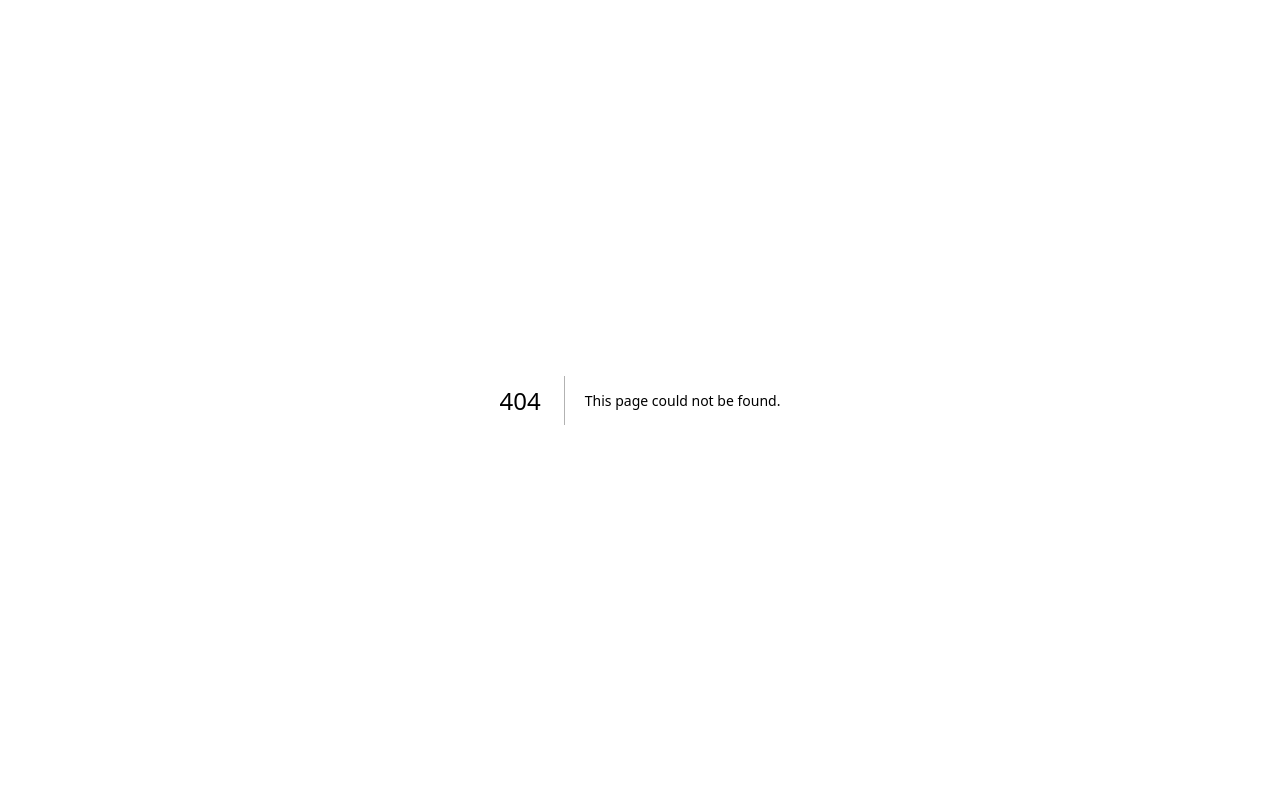
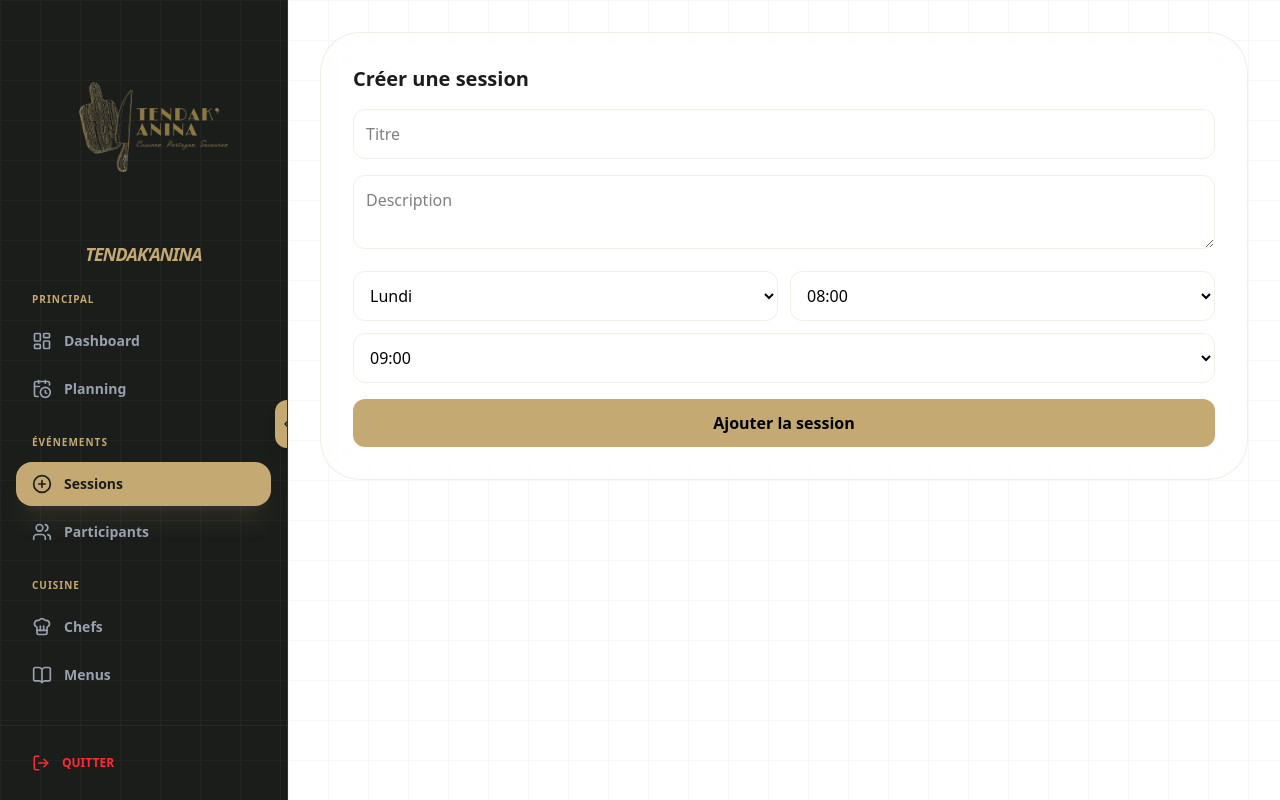
Before and after one commit to EventSync-Clown/eventsync-admin, a Next.js app in the folder frontend/: page /session in a window 1280 px wide. Before the commit this address had no page. Built offline with nearby package versions, Linux system fonts and the light colour scheme.

Commit message:
Feat: Added the session option

```diff
--- a/frontend/src/app/(dashboard)/components/sideBar.tsx
+++ b/frontend/src/app/(dashboard)/components/sideBar.tsx
@@ -19,7 +19,7 @@ const menuItems = [
     },
     {
         group: "Événements", items: [
-            { name: 'Sessions', icon: PlusCircle, href: '/user/manage-events' },
+            { name: 'Sessions', icon: PlusCircle, href: '/session' },
             { name: 'Participants', icon: Users, href: '/user/participants' },
         ]
     },
--- a/frontend/src/app/(dashboard)/dashboard/page.tsx
+++ b/frontend/src/app/(dashboard)/dashboard/page.tsx
@@ -150,7 +150,7 @@ export default function AdminDashboard() {
             <PlusCircle size={32} />
           </div>
 
-          <div className="relative z-10 text-center">
+          <a href="/session" className="relative z-10 text-center">
             <span className="font-black uppercase tracking-tighter text-[#1a1d1a] dark:text-white text-lg">
               Créer une nouvelle session
             </span>
@@ -158,7 +158,7 @@ export default function AdminDashboard() {
             <p className="text-sm text-[#5f7468] dark:text-gray-500 mt-2 font-medium">
               Organisez une nouvelle expérience culinaire immersive.
             </p>
-          </div>
+          </a>
         </div>
 
         <div className="relative overflow-hidden p-10 rounded-[3rem] bg-[#1a1d1a] dark:bg-[#c4a973]/5 border border-white/10 text-white flex flex-col justify-between min-h-[280px]">
--- /dev/null
+++ b/frontend/src/app/(dashboard)/session/page.tsx
@@ -0,0 +1,110 @@
+"use client";
+
+import React, { useState } from "react";
+
+type Session = {
+  id: number;
+  title: string;
+  description: string;
+  day: string;
+  start: string;
+  end: string;
+};
+
+type Props = {
+  onCreate: (session: Session) => void;
+};
+
+const days = ["Lundi","Mardi","Mercredi","Jeudi","Vendredi","Samedi","Dimanche"];
+
+export default function CreateSessionForm({ onCreate }: Props) {
+  const [form, setForm] = useState({
+    title: "",
+    description: "",
+    day: "Lundi",
+    start: "08:00",
+    end: "09:00",
+  });
+
+  const handleSubmit = () => {
+    if (!form.title || !form.start || !form.end) return;
+
+    const newSession: Session = {
+      id: Date.now(),
+      ...form,
+    };
+
+    onCreate(newSession);
+
+    setForm({
+      title: "",
+      description: "",
+      day: "Lundi",
+      start: "08:00",
+      end: "09:00",
+    });
+  };
+
+  return (
+    <div className="p-8 rounded-[2.5rem] bg-white/40 dark:bg-white/5 border border-[#c4a973]/20 backdrop-blur-md space-y-4">
+      <h2 className="text-xl font-black text-[#1a1d1a] dark:text-white">
+        Créer une session
+      </h2>
+
+      <input
+        placeholder="Titre"
+        value={form.title}
+        onChange={(e) => setForm({ ...form, title: e.target.value })}
+        className="w-full p-3 rounded-xl border border-[#c4a973]/20 bg-transparent"
+      />
+
+      <textarea
+        placeholder="Description"
+        value={form.description}
+        onChange={(e) => setForm({ ...form, description: e.target.value })}
+        className="w-full p-3 rounded-xl border border-[#c4a973]/20 bg-transparent"
+      />
+
+      <div className="grid grid-cols-2 gap-3">
+        <select
+          value={form.day}
+          onChange={(e) => setForm({ ...form, day: e.target.value })}
+          className="p-3 rounded-xl border border-[#c4a973]/20 bg-transparent"
+        >
+          {days.map((d) => (
+            <option key={d}>{d}</option>
+          ))}
+        </select>
+
+        <select
+          value={form.start}
+          onChange={(e) => setForm({ ...form, start: e.target.value })}
+          className="p-3 rounded-xl border border-[#c4a973]/20 bg-transparent"
+        >
+          {Array.from({ length: 13 }).map((_, i) => {
+            const h = (8 + i).toString().padStart(2, "0") + ":00";
+            return <option key={h}>{h}</option>;
+          })}
+        </select>
+
+        <select
+          value={form.end}
+          onChange={(e) => setForm({ ...form, end: e.target.value })}
+          className="p-3 rounded-xl border border-[#c4a973]/20 bg-transparent col-span-2"
+        >
+          {Array.from({ length: 13 }).map((_, i) => {
+            const h = (8 + i).toString().padStart(2, "0") + ":00";
+            return <option key={h}>{h}</option>;
+          })}
+        </select>
+      </div>
+
+      <button
+        onClick={handleSubmit}
+        className="w-full bg-[#c4a973] text-black font-black py-3 rounded-xl"
+      >
+        Ajouter la session
+      </button>
+    </div>
+  );
+}
```
